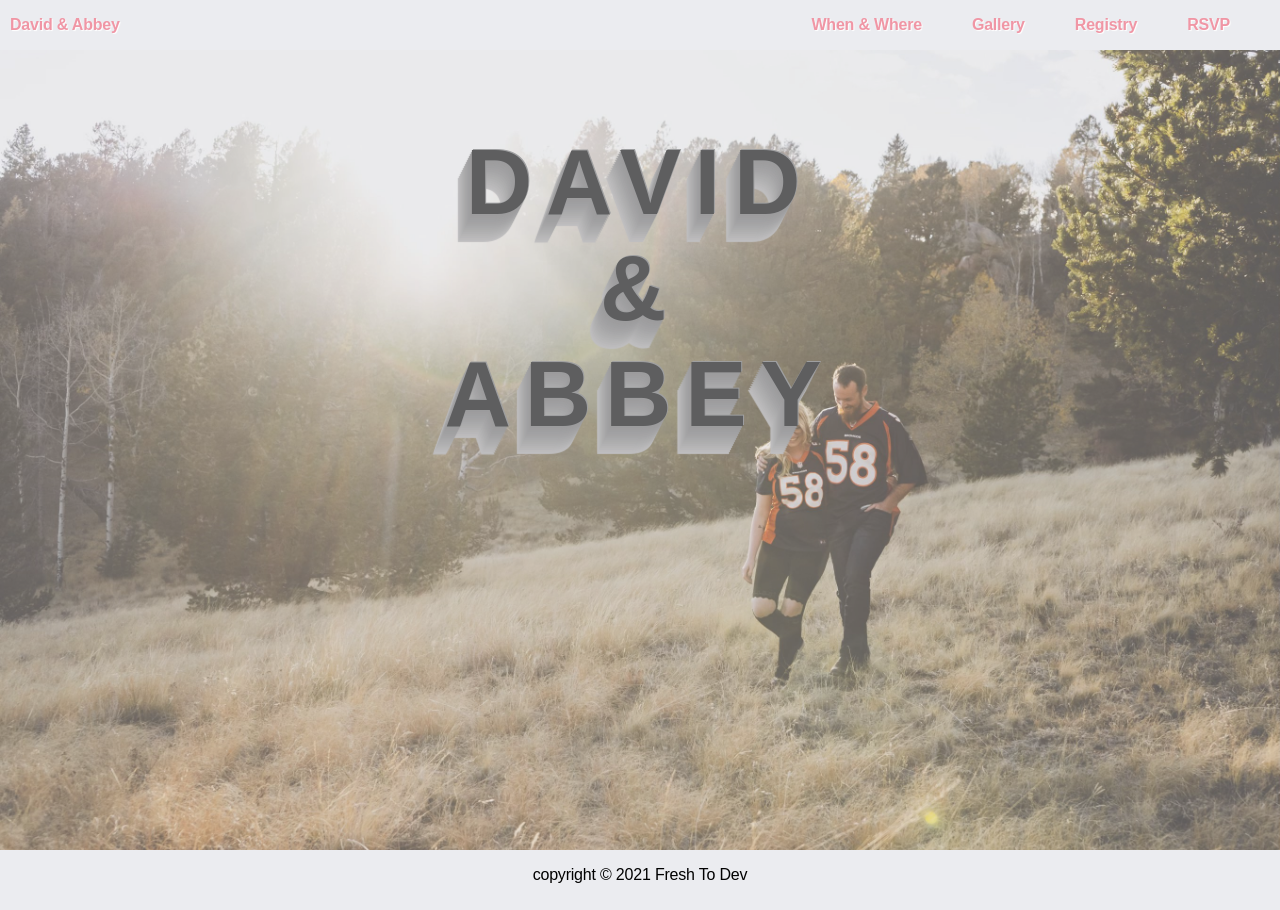
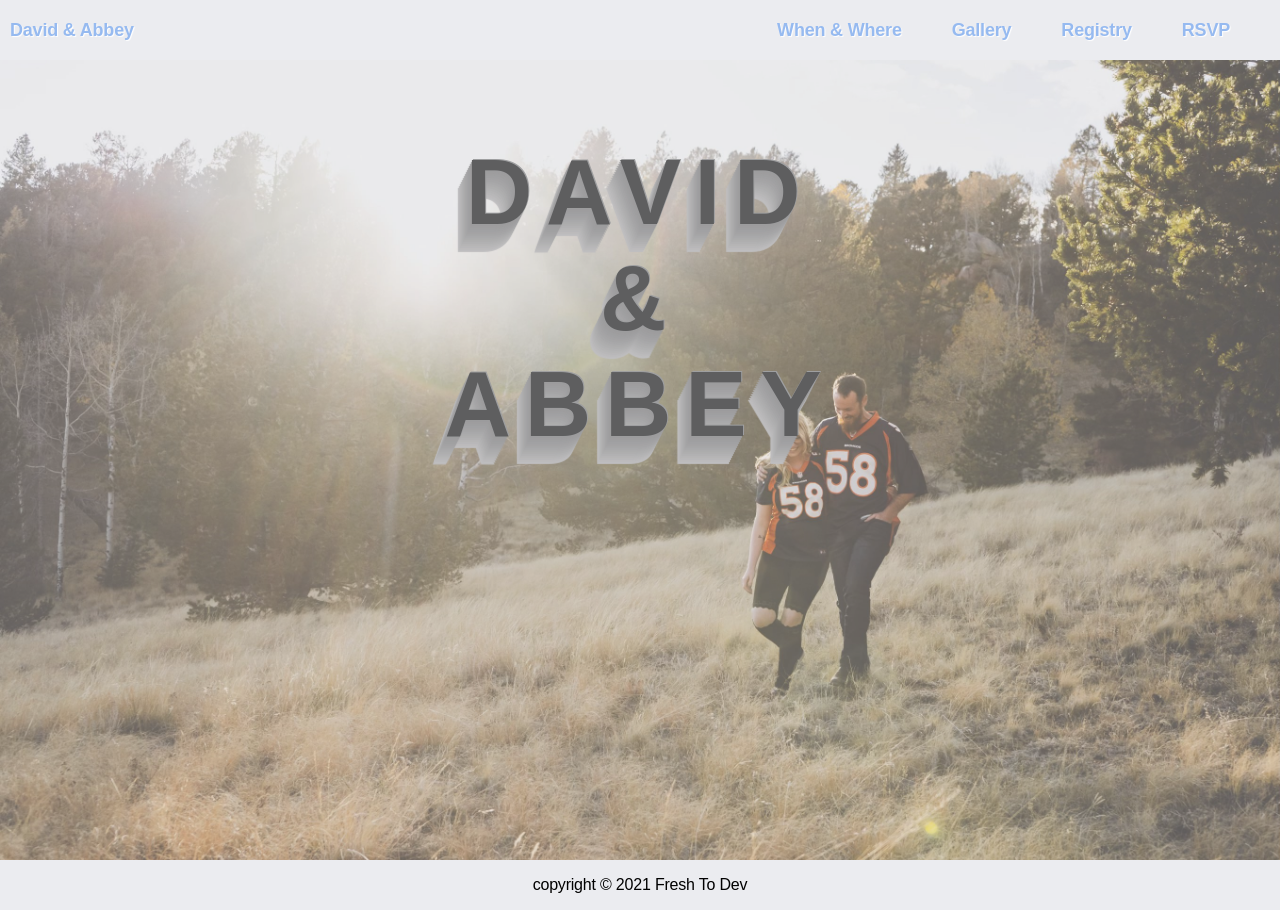
Before and after one commit to mdflynn/stieber-wedding, a React (Create React App) app: page / in a window 1280 px wide. Built offline with nearby package versions, Linux system fonts and the light colour scheme.

Commit message:
increase nav height

```diff
--- a/src/components/Nav/Nav.js
+++ b/src/components/Nav/Nav.js
@@ -6,7 +6,7 @@ const Nav = () => {
   return (
     <nav>
       <Link to="/" id="nav-name">
-        <p className="nav-link">
+        <p className="nav-text">
           David & Abbey
         </p>
       </Link>
--- a/src/components/Nav/Nav.scss
+++ b/src/components/Nav/Nav.scss
@@ -7,12 +7,14 @@ nav {
   color: $color-shadow;
   text-shadow: 1px 1px 1px $color-white;
   text-align: center;
+  height: 60px;
 }
 
 .nav-text {
   margin-right: 50px;
   font-weight: bold;
-  color: rgb(240, 150, 165);
+  color: rgb(150, 186, 240);
+  font-size: large;
 }
 
 #nav-name {
```
